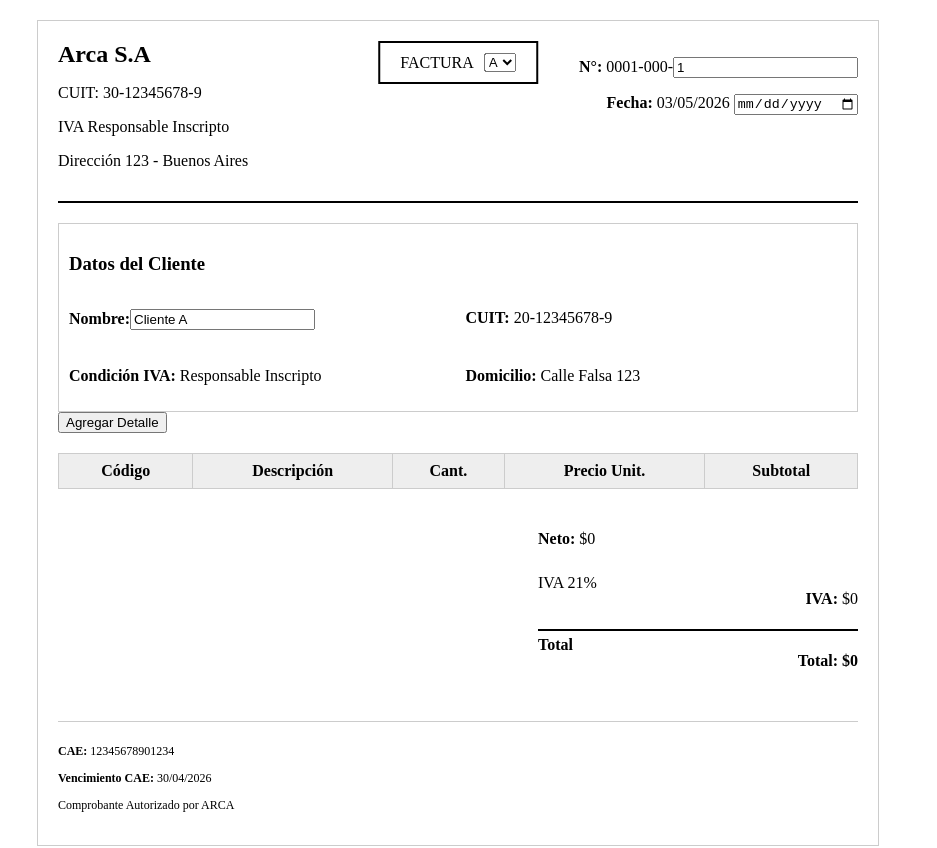
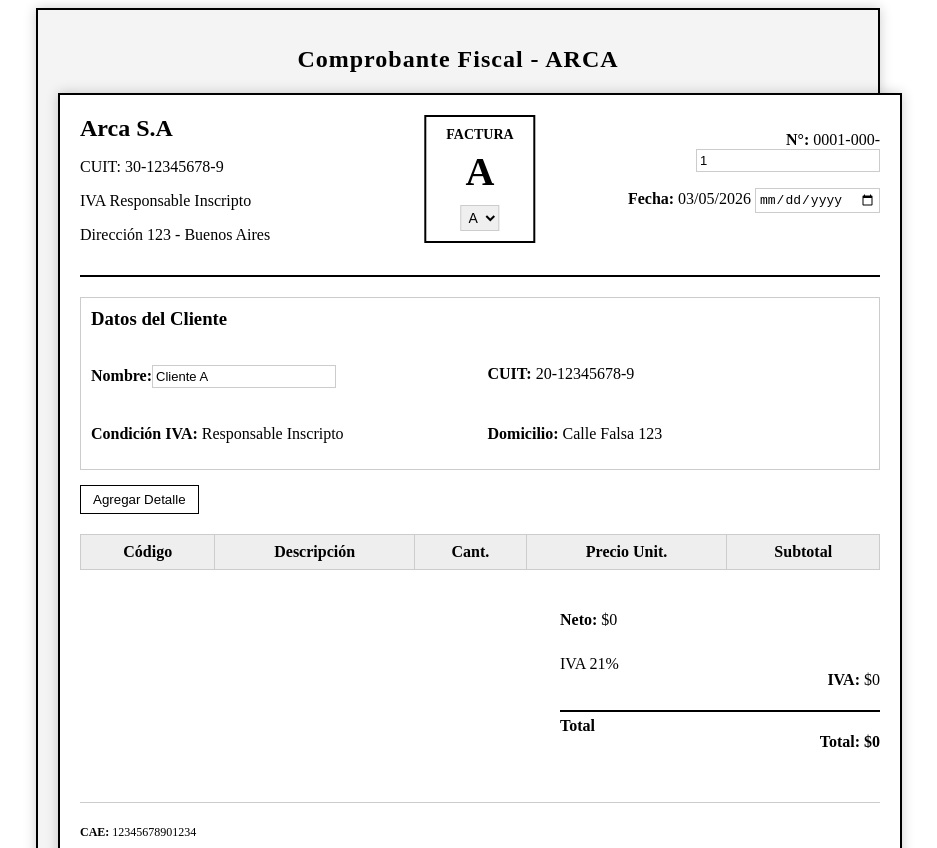
Before and after one commit to HugoS1712/Facturas, an Angular app: page /lista in a window 1280 px wide. Shown: the top 848 px of the page, without its empty margins (182-1119 px from the left). Built offline with nearby package versions, Linux system fonts and the light colour scheme.

Commit message:
Cambio de fondo dinámico y diseño de factura centrada

```diff
--- a/src/app/componentes/lista/lista.html
+++ b/src/app/componentes/lista/lista.html
@@ -1,3 +1,9 @@
+<div class="contenedor" [ngClass]="claseFactura">
+
+    <!-- 🔥 TITULO FUERA DE LA FACTURA -->
+    <h1 class="titulo">Comprobante Fiscal - ARCA</h1>
+
+    <!-- 📄 FACTURA (HOJA) -->
     <div class="factura">
 
         <!-- ================= ENCABEZADO ================= -->
@@ -11,19 +17,25 @@
             </div>
 
             <div class="tipo-comprobante">
+                <div class="texto">FACTURA</div>
 
-            FACTURA <select [(ngModel)]="facturas[0].tipo">
+                <div class="letra">
+                    {{ facturas[0].tipo }}
+                </div>
+
+                <select [(ngModel)]="facturas[0].tipo" (change)="cambiarFondo()">
                     <option [value]="EtipoFactura.A">A</option>
                     <option [value]="EtipoFactura.B">B</option>
                     <option [value]="EtipoFactura.C">C</option>
-
-
                 </select>
-
             </div>
 
             <div class="datos-comprobante">
-            <p><strong>N°:</strong> 0001-000-<input type="number" [(ngModel)]="facturas[0].numero"></p>
+                <p>
+                    <strong>N°:</strong>
+                    0001-000-
+                    <input type="number" [(ngModel)]="facturas[0].numero">
+                </p>
 
                 <p>
                     <strong>Fecha:</strong>
@@ -104,3 +116,5 @@
         </footer>
 
     </div>
+
+</div>
--- a/src/app/componentes/lista/lista.scss
+++ b/src/app/componentes/lista/lista.scss
@@ -1,15 +1,47 @@
+/* ================= BASE ================= */
 body {
+    margin: 0;
+    font-family: Arial, Helvetica, sans-serif;
     background: #f4f4f4;
-    font-family: Arial, Helvetica, sans-serif;
-    font-size: 14px;
 }
 
+/* ================= CONTENEDOR (FONDO) ================= */
+.contenedor {
+    min-height: 100vh;
+    padding: 30px 0;
+}
+
+/* 🔥 FONDOS DINÁMICOS */
+.cuerpo-contraste {
+    background: #1e1e1e;
+    color: #fff;
+}
+
+.cuerpo-pastel {
+    background: #fce4ec;
+}
+
+.contenedor:not(.cuerpo-contraste):not(.cuerpo-pastel) {
+    background: #f4f4f4;
+}
+
+/* ================= TITULO ================= */
+.titulo {
+    text-align: center;
+    font-size: 24px;
+    font-weight: bold;
+    margin-bottom: 20px;
+    letter-spacing: 1px;
+}
+
+/* ================= FACTURA (HOJA) ================= */
 .factura {
     width: 800px;
-    margin: 20px auto;
+    margin: 0 auto;
     background: #fff;
     padding: 20px;
-    border: 1px solid #ccc;
+    border: 2px solid #000;
+    box-shadow: 0 0 12px rgba(0, 0, 0, 0.2);
 }
 
 /* ================= ENCABEZADO ================= */
@@ -31,27 +63,31 @@
     margin: 0 0 5px 0;
 }
 
-/* CENTRO REAL */
+/* CENTRO (FACTURA A/B/C) */
 .tipo-comprobante {
     position: absolute;
     left: 50%;
     transform: translateX(-50%);
     border: 2px solid #000;
     padding: 10px 20px;
-    display: flex;
-    align-items: center;
-    gap: 10px;
+    text-align: center;
+    background: #fff;
 }
 
 .tipo-comprobante .texto {
-    font-size: 18px;
+    font-size: 14px;
     font-weight: bold;
-    letter-spacing: 1px;
 }
 
 .tipo-comprobante .letra {
-    font-size: 32px;
+    font-size: 40px;
     font-weight: bold;
+    margin: 5px 0;
+}
+
+.tipo-comprobante select {
+    font-size: 14px;
+    margin-top: 5px;
 }
 
 /* DERECHA */
@@ -65,6 +101,10 @@
     margin-top: 20px;
     border: 1px solid #ccc;
     padding: 10px;
+}
+
+.cliente h3 {
+    margin-top: 0;
 }
 
 .grid-cliente {
@@ -87,6 +127,19 @@
 }
 
 .detalle th {
+    background: #eee;
+}
+
+/* ================= BOTON ================= */
+button {
+    margin-top: 15px;
+    padding: 6px 12px;
+    border: 1px solid #000;
+    background: #fff;
+    cursor: pointer;
+}
+
+button:hover {
     background: #eee;
 }
 
@@ -117,15 +170,36 @@
     padding-top: 10px;
 }
 
+/* ================= INPUTS ================= */
+input,
+select {
+    border: 1px solid #ccc;
+    padding: 3px;
+    font-size: 13px;
+}
+
 /* ================= PRINT ================= */
 @media print {
-    body {
-        background: #fff;
+
+    .contenedor {
+        background: #fff !important;
+        padding: 0;
+    }
+
+    .titulo {
+        display: none;
     }
 
     .factura {
         border: none;
+        box-shadow: none;
         width: 100%;
         margin: 0;
     }
+
+    button,
+    select,
+    input {
+        display: none;
+    }
 }
--- a/src/app/componentes/lista/lista.ts
+++ b/src/app/componentes/lista/lista.ts
@@ -14,7 +14,7 @@
   public facturas: Factura[] = [];
   public tipo: string = 'text';
   public EtipoFactura = TipoFactura;
-
+  public claseFactura: string = 'factura';
   constructor() {
     this.facturas.push(new Factura(new Date(), 1, TipoFactura.A, "Cliente A"));
 
@@ -47,24 +47,9 @@
   guardar() {
     console.info(this.facturas);
   }
-  cambiarTipo() {
-    switch (this.tipo) {
-      case "text":
-        this.tipo = "select"
-        break;
-      case "select":
-        this.tipo = "date"
-        break;
-      case "date":
-        this.tipo = "button"
-        break;
-      case "button":
-        this.tipo = "checkbox"
-        break;
+  cambiarFondo() {
+    this.claseFactura = this.facturas[0].tipo === this.EtipoFactura.A ? 'cuerpo-contraste' :
+      this.facturas[0].tipo === this.EtipoFactura.B ? 'cuerpo-pastel' : 'body';
+  }
 
-      default:
-        this.tipo = "text"
-        break;
-    }
-  }
 }
```
Lines whose indentation alone changed are shown as unchanged.
